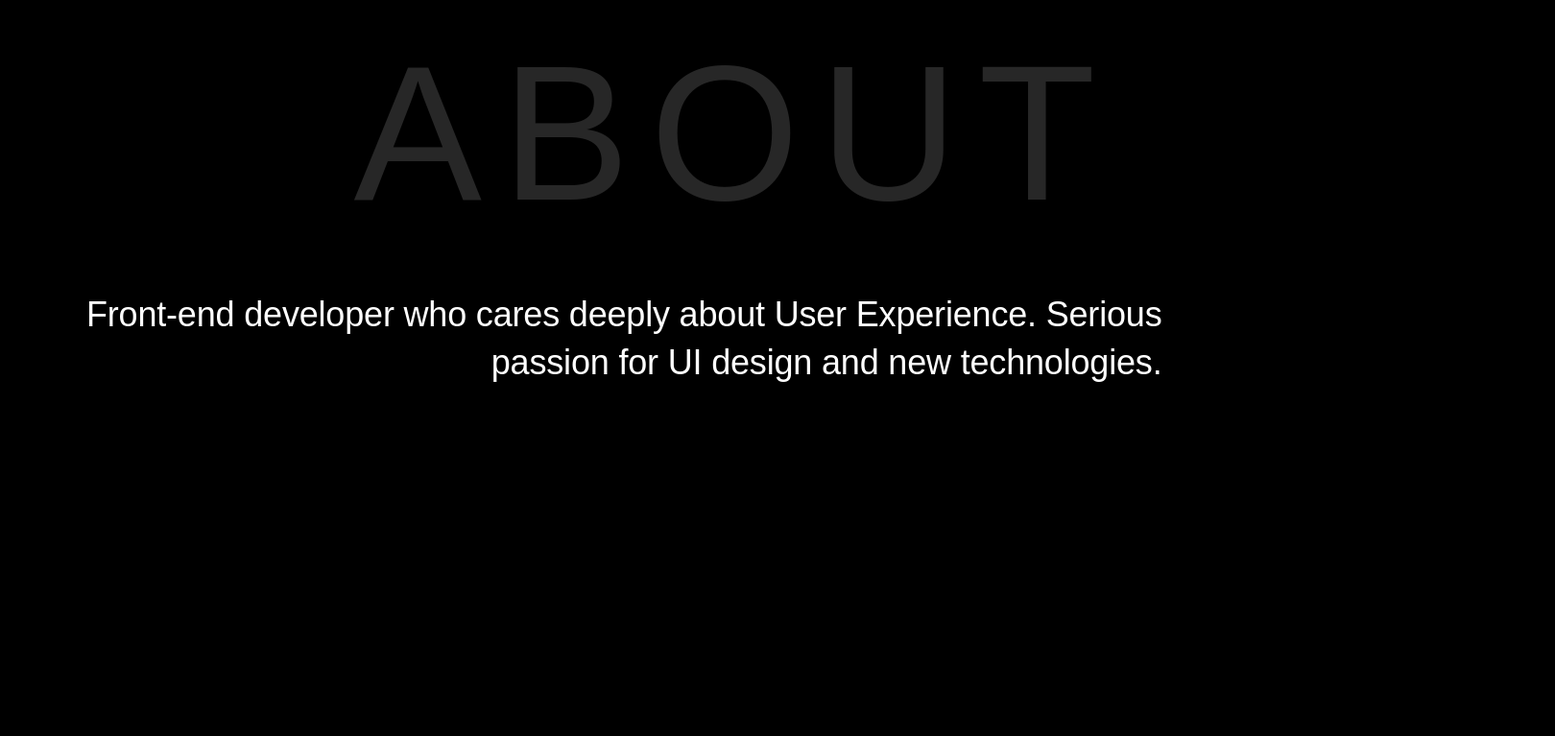
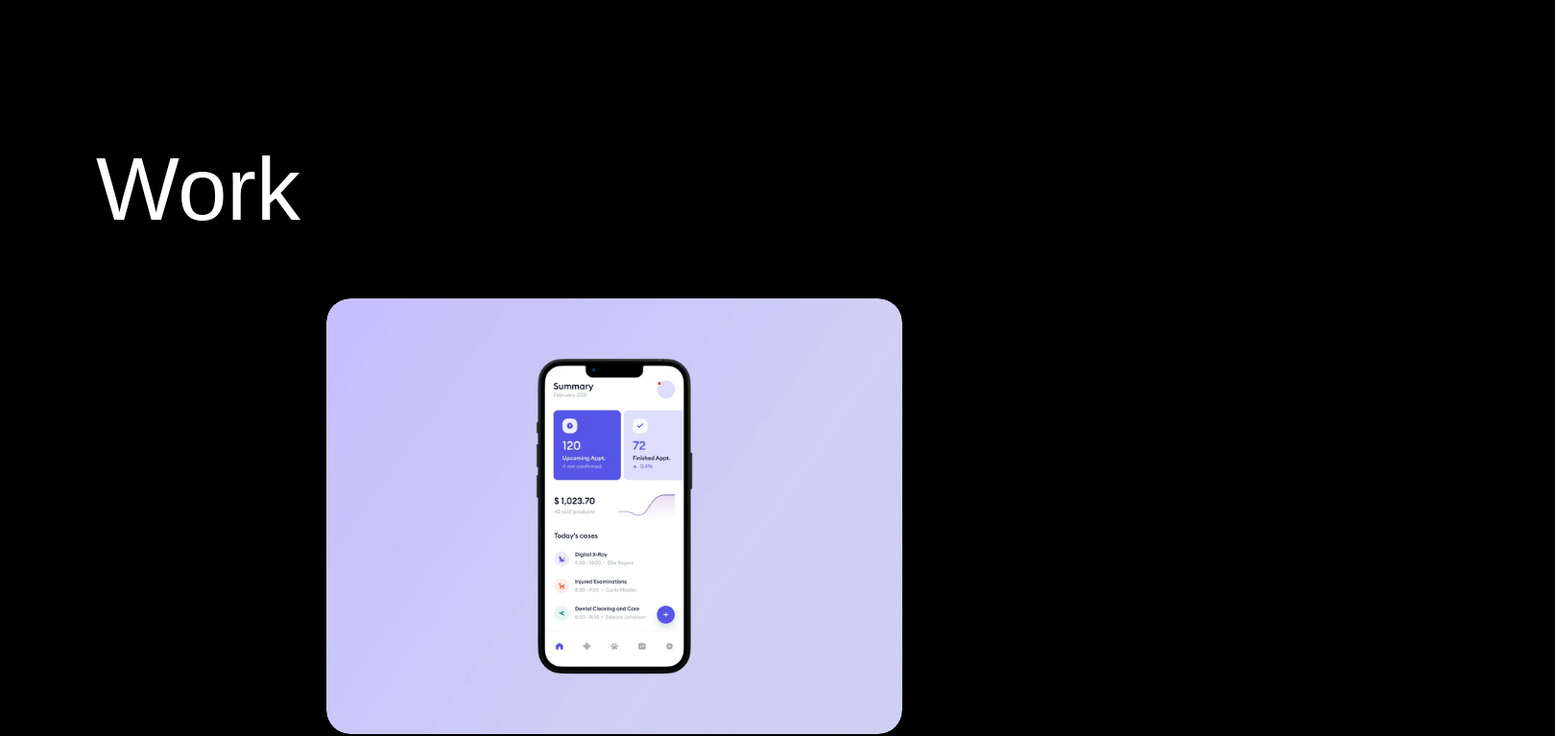
Before and after one commit to d-opri/d-opri.github.io, a Next.js app: page / in a window 1280 px wide. Shown: the part 1060-1827 px from the top of the page at 96% size, 1620 px wide, since content can reach past the window. Built offline with nearby package versions, Linux system fonts and the light colour scheme; a web font is replaced by a local one.

Commit message:
style new project item

```diff
--- a/components/Container.js
+++ b/components/Container.js
@@ -22,11 +22,11 @@ export default function HiddenElement({ children, title, id }) {
 }
 
 const StyledContainer = styled.section`
-  gap: 3.8rem;
+  // gap: 3.8rem;
   scroll-snap-align: start;
-  display: flex;
-  flex-direction: column;
-  align-items: flex-start;
+  // display: flex;
+  // flex-direction: column;
+  // align-items: flex-start;
 
   span {
     transition-delay: 200ms;
@@ -38,22 +38,17 @@ const StyledContainer = styled.section`
 
   @media screen and (min-width: 1200px) {
     min-height: 125vh;
-    width: 83.813rem;
+    // width: 83.813rem;
 
     div {
-      text-align: right;
-      padding: 0 6.25rem;
-      align-self: flex-end;
+      // text-align: right;
+      // padding: 0 6.25rem;
+      // align-self: flex-end;
     }
     p {
       font-size: 36px;
       line-height: 50px;
       letter-spacing: -0.005em;
-    }
-    span {
-      transition: transform 0.5s ease-out 0s;
-      opacity: 30%;
-      color: grey;
     }
   }
 `;
--- a/components/Layout.js
+++ b/components/Layout.js
@@ -20,7 +20,12 @@ const Main = styled.main`
   flex-direction: column;
   align-items: center;
   gap: 18.5rem;
+
   @media screen and (max-width: 834px) {
     margin: 1rem;
   }
+
+  @media screen and (min-width: 834px) {
+    margin: 100px;
+  }
 `;
--- a/components/Project.js
+++ b/components/Project.js
@@ -2,7 +2,7 @@ import styled from "styled-components";
 import Image from "next/image";
 import { useInView } from "react-intersection-observer";
 
-export default function Project({ title, stack, description, image }) {
+export default function Project({ title, stack, image }) {
   const { ref, inView } = useInView({
     triggerOnce: false,
     threshold: 0,
@@ -13,9 +13,19 @@ export default function Project({ title, stack, description, image }) {
 
   return (
     <ProjectContainer ref={ref} className={containerClassName}>
-      <TextContainer>
-        <h1>{title}</h1>
-        <div>
+      {image.map((source, index) => {
+        return (
+          <StyledImage
+            key={index}
+            height={454}
+            width={600}
+            alt={source.alt}
+            src={source.img}
+          />
+        );
+      })}
+      <header>
+        <h3>{title}</h3>
         <ul>
           {stack.map((tag, index) => {
             return (
@@ -27,102 +37,55 @@ export default function Project({ title, stack, description, image }) {
             );
           })}
         </ul>
-          <p>{description} </p>
-        </div>
-      </TextContainer>
-      <ImageContainer>
-        {image.map((source, index) => {
-          return (
-            <StyledImage
-              key={index}
-              height={323}
-              width={350}
-              alt={source.alt}
-              src={source.img}
-            />
-          );
-        })}
-      </ImageContainer>
+      </header>
     </ProjectContainer>
   );
 }
 
 const ProjectContainer = styled.article`
   display: flex;
-  flex-direction: column;
-  align-items: center;
-  gap: 2rem;
+  flex-flow: column;
+  gap: 20px;
 
-  @media screen and (min-width: 834px) {
-    flex-flow: row wrap;
-    justify-content: space-between;
+  :hover {
+    opacity: 50%;
   }
-`;
+  h3 {
+    font-size: 22px;
+    line-height: 134.52%;
+    /* identical to box height, or 30px */
+  }
 
-const TextContainer = styled.section`
-  display: flex;
-  flex-direction: column;
-
-  gap: 1.75rem;
-
-  div {
-    display: flex;
-    flex-direction: column;
-    align-items: flex-start;
-    padding: 0px;
-    gap: 0.75rem;
-  }
-  h1 {
-    font-weight: 500;
-    font-size: 1.563rem;
-    line-height: 26px;
-    letter-spacing: -0.035em;
-  }
-  p {
-    font-weight: 500;
-    font-size: 16px;
-    line-height: 21px;
-    letter-spacing: -0.045em;
-  }
   ul {
     display: flex;
     flex-flow: row wrap;
     list-style: none;
-    padding: 0.5rem 0 1rem 0;
   }
+
+  header {
+    display: flex;
+    flex-flow: column nowrap;
+    gap: 0.5rem;
+  }
+
   li {
+    font-size: 18px;
+    line-height: 134.52%;
     color: rgba(155, 155, 155, 1);
   }
 
-  @media screen and (min-width: 834px) {
-    width: 31.563rem;
-    height: 34.375rem;
+  @media screen and (max-width: 834px) {
+    gap: 16px;
+    justify-content: flex-start;
 
-    h1 {
-      font-weight: 500;
-      font-size: 4.688rem;
-      line-height: 91px;
-      letter-spacing: 0.005em;
-      text-align: left;
-    }
-
-    p {
-      font-size: 1.75rem;
-      line-height: 38px;
-      letter-spacing: 0.01em;
-      text-align: left;
+    header {
+      gap: 0;
     }
   }
 `;
 
-const ImageContainer = styled.figure`
-  display: flex;
-  flex-flow: column nowrap;
-  gap: 1.875rem;
-  align-items: center;
+const StyledImage = styled(Image)`
+  border-radius: 25px;
+  width: 100%;
+  height: 100%;
 `;
-const StyledImage = styled(Image)`
-  @media screen and (min-width: 834px) {
-    width: 37.75rem;
-    height: 34.375rem;
-`;
--- /dev/null
+++ b/components/Projects.js
@@ -0,0 +1,68 @@
+import styled from "styled-components";
+import { PROJECTS } from "./projectDB";
+import Project from "./Project";
+import { useInView } from "react-intersection-observer";
+
+export default function Projects() {
+  const { ref, inView } = useInView({
+    triggerOnce: false,
+    threshold: 0,
+    rootMargin: "0px 0px -50% 0px",
+  });
+
+  const containerClassName = `hidden ${inView ? "show" : ""}`;
+
+  return (
+    <Container ref={ref} id="Work" className={containerClassName}>
+      <Header>
+        <h1>Work</h1>
+      </Header>
+      <ProjectList>
+        {PROJECTS.map((project, index) => {
+          return (
+            <li key={index}>
+              <Project {...project} />
+            </li>
+          );
+        })}
+      </ProjectList>
+    </Container>
+  );
+}
+
+const Container = styled.section`
+  display: flex;
+  flex-direction: column;
+  align-items: flex-start;
+  justify-content: flex-start;
+  //   gap: 132px;
+  margin-inline: auto;
+`;
+
+const Header = styled.header`
+  h1 {
+    font-weight: 500;
+    font-size: 92px;
+    line-height: 134.52%;
+    /* identical to box height, or 124px */
+
+    transition-delay: 200ms;
+  }
+`;
+
+const ProjectList = styled.ul`
+  list-style: none;
+  display: flex;
+  flex-flow: row wrap;
+  align-items: center;
+  justify-content: space-around;
+  gap: 40px;
+  margin-top: 3.25rem;
+
+  transition-delay: 500ms;
+  z-index: 9;
+
+  @media screen and (max-width: 834px) {
+    margin-top: 3rem;
+  }
+`;
--- a/components/projectDB.js
+++ b/components/projectDB.js
@@ -6,7 +6,7 @@ export const PROJECTS = [
       "Here comes the description of the projehtb what . ddi and so son and so forth projehtb what . dkhwlwhdi and so son and so fo",
     image: [
       {
-        img: "/Rectangle.svg",
+        img: "/mockup.svg",
         alt: "bunny",
       },
     ],
@@ -19,7 +19,7 @@ export const PROJECTS = [
       "Here comes the description of the projehtb what . ddi and so son and so forth projehtb what . dkhwlwhdi and so son and so fo",
     image: [
       {
-        img: "/Rectangle.svg",
+        img: "/mockup.svg",
         alt: "bunny",
       },
     ],
@@ -33,7 +33,21 @@ export const PROJECTS = [
       "Here comes the description of the projehtb what . ddi and so son and so forth projehtb what . dkhwlwhdi and so son and so fo",
     image: [
       {
-        img: "/Rectangle.svg",
+        img: "/mockup.svg",
+        alt: "bunny",
+      },
+    ],
+
+    link: "/",
+  },
+  {
+    title: "bunny",
+    stack: ["figma", "next js", "react", "mongoDB"],
+    description:
+      "Here comes the description of the projehtb what . ddi and so son and so forth projehtb what . dkhwlwhdi and so son and so fo",
+    image: [
+      {
+        img: "/mockup.svg",
         alt: "bunny",
       },
     ],
--- a/src/pages/index.js
+++ b/src/pages/index.js
@@ -4,6 +4,7 @@ import About from "../../components/About";
 import Skills from "../../components/Skills";
 import Contact from "../../components/Contact";
 import Work from "../../components/Work";
+import Projects from "../../components/Projects";
 
 export default function Home() {
   return (
@@ -12,10 +13,11 @@ export default function Home() {
         <title>Dani Opri</title>
       </Head>
       <Hero />
-      <About />
+      <Projects />
+      {/* <About />
       <Skills />
       <Work />
-      <Contact />
+      <Contact /> */}
     </>
   );
 }
```
Also changed, not shown: public/mockup.svg (added). Lines whose indentation alone changed are shown as unchanged.
